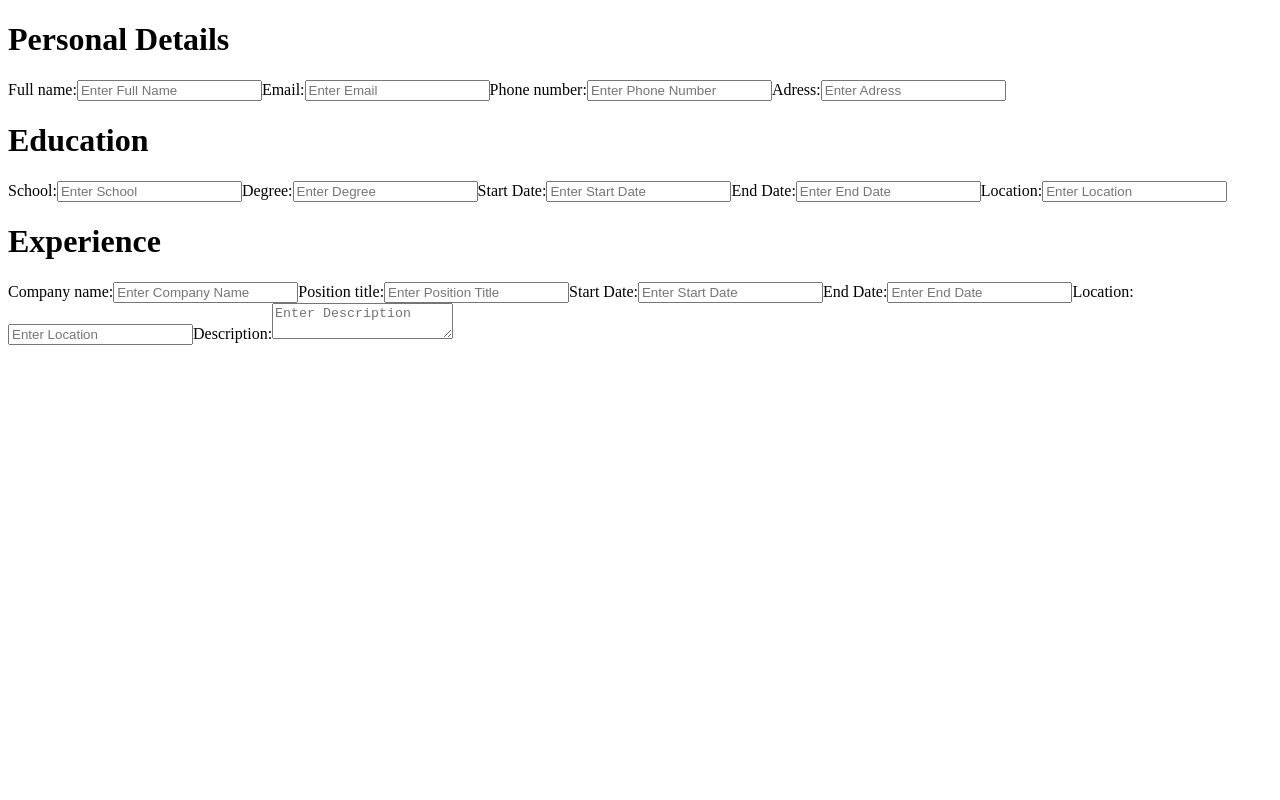
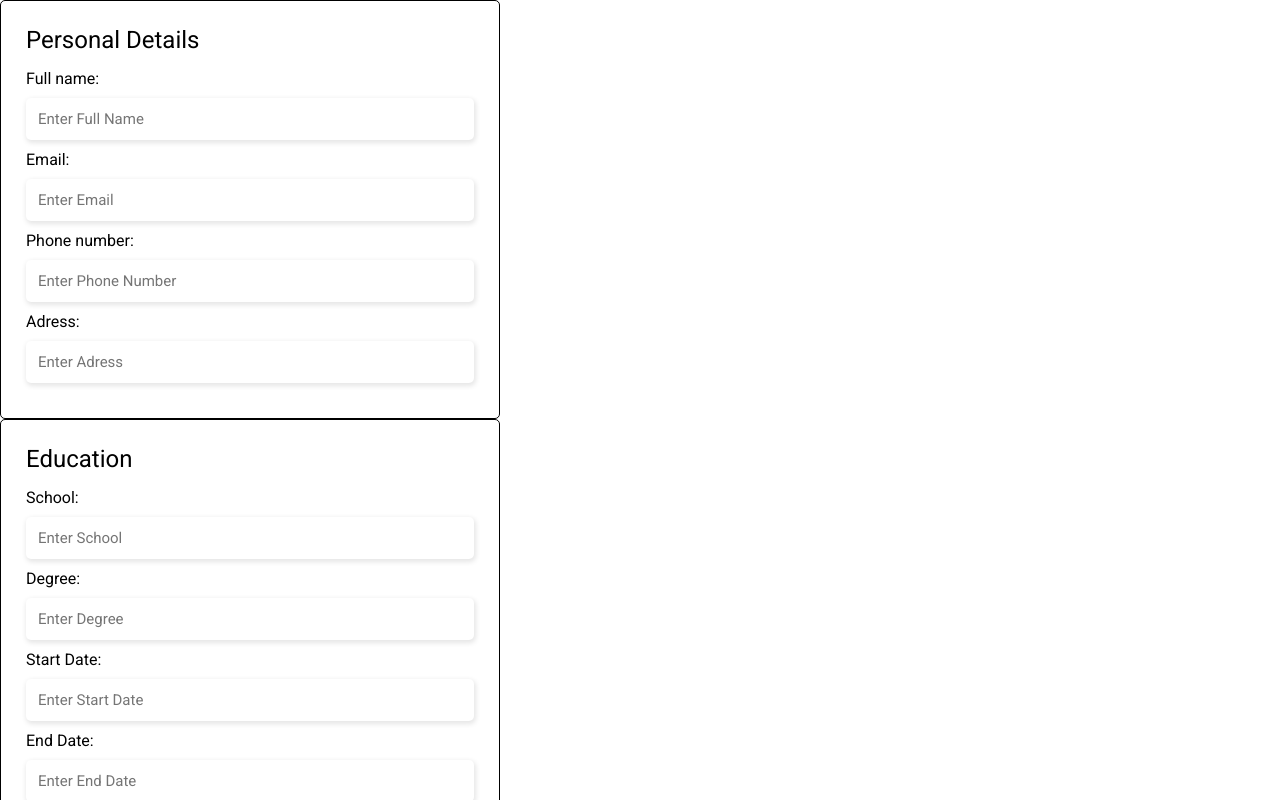
Before and after one commit to DayanWalter/TOP-cv-application, a React (Vite) app: page / in a window 1280 px wide. Shown: the top 800 px of the page. Built offline with nearby package versions, Linux system fonts and the light colour scheme.

Commit message:
Styled Personal, Education and Experience

```diff
--- a/package.json
+++ b/package.json
@@ -10,6 +10,7 @@
     "preview": "vite preview"
   },
   "dependencies": {
+    "@fontsource/roboto": "^5.0.8",
     "react": "^18.2.0",
     "react-dom": "^18.2.0"
   },
--- a/src/components/Education.jsx
+++ b/src/components/Education.jsx
@@ -54,31 +54,31 @@ export default function Education() {
             onChange={handleDegreeChange}
           />
         </label>
-        <label htmlFor="startDate">
+        <label htmlFor="startDateEdu">
           Start Date:
           <input
             type="tel"
-            id="startDate"
+            id="startDateEdu"
             placeholder="Enter Start Date"
             value={education.startDate}
             onChange={handleStartDateChange}
           />
         </label>
-        <label htmlFor="endDate">
+        <label htmlFor="endDateEdu">
           End Date:
           <input
             type="text"
-            id="endDate"
+            id="endDateEdu"
             placeholder="Enter End Date"
             value={education.endDate}
             onChange={handleEndDateChange}
           />
         </label>
-        <label htmlFor="location">
+        <label htmlFor="locationEdu">
           Location:
           <input
             type="text"
-            id="location"
+            id="locationEdu"
             placeholder="Enter Location"
             value={education.location}
             onChange={handleLocationChange}
--- a/src/components/Experience.jsx
+++ b/src/components/Experience.jsx
@@ -59,31 +59,31 @@ export default function Experience() {
             onChange={handlePositionChange}
           />
         </label>
-        <label htmlFor="startDate">
+        <label htmlFor="startDateExp">
           Start Date:
           <input
             type="tel"
-            id="startDate"
+            id="startDateExp"
             placeholder="Enter Start Date"
             value={experience.startDate}
             onChange={handleStartDateChange}
           />
         </label>
-        <label htmlFor="endDate">
+        <label htmlFor="endDateExp">
           End Date:
           <input
             type="text"
-            id="endDate"
+            id="endDateExp"
             placeholder="Enter End Date"
             value={experience.endDate}
             onChange={handleEndDateChange}
           />
         </label>
-        <label htmlFor="location">
+        <label htmlFor="locationExp">
           Location:
           <input
             type="text"
-            id="location"
+            id="locationExp"
             placeholder="Enter Location"
             value={experience.location}
             onChange={handleLocationChange}
--- a/src/main.jsx
+++ b/src/main.jsx
@@ -1,5 +1,6 @@
 import React from 'react';
 import ReactDOM from 'react-dom/client';
+import '@fontsource/roboto';
 import './styles/index.css';
 import App from './components/App';
 import Personal from './components/Personal';
--- a/src/styles/index.css
+++ b/src/styles/index.css
@@ -1,3 +1,40 @@
-button {
-  color: rgb(103, 103, 103);
+*,
+*::before,
+*::after {
+  box-sizing: border-box;
+  font: inherit;
+  margin: 0;
+  padding: 0;
 }
+body {
+  font-family: 'Roboto', sans-serif;
+}
+form {
+  display: flex;
+  flex-direction: column;
+  width: 500px;
+  border: 1px solid black;
+  border-radius: 5px;
+  padding: 25px;
+}
+form h1 {
+  font-size: 24px;
+  margin-bottom: 15px;
+}
+form input,
+form textarea {
+  font-size: 15px;
+  outline: 0;
+  width: 100%;
+  padding: 10px;
+  margin: 10px 0px;
+  box-shadow: 1px 2px 5px 1px rgba(0, 0, 0, 0.1);
+  border: 2px solid transparent;
+  border-radius: 5px;
+  transition: all 0.5s;
+}
+form input:focus,
+form textarea:focus {
+  outline: none;
+  border-color: blue;
+}
```
Also changed, not shown: 1 other file (tests, documents, lock files or other folders).
